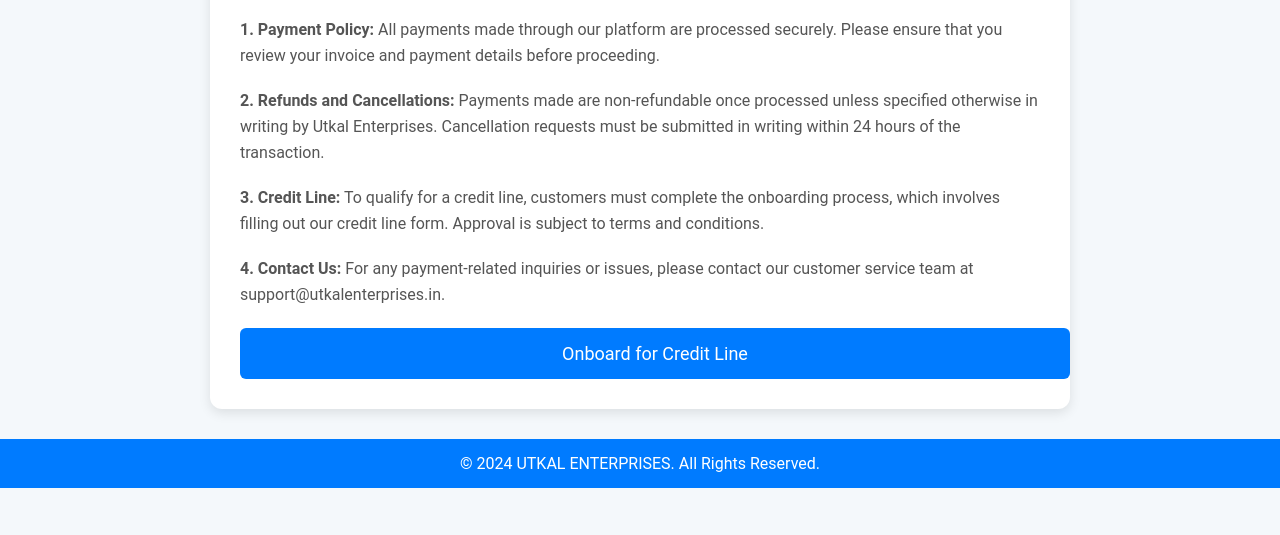
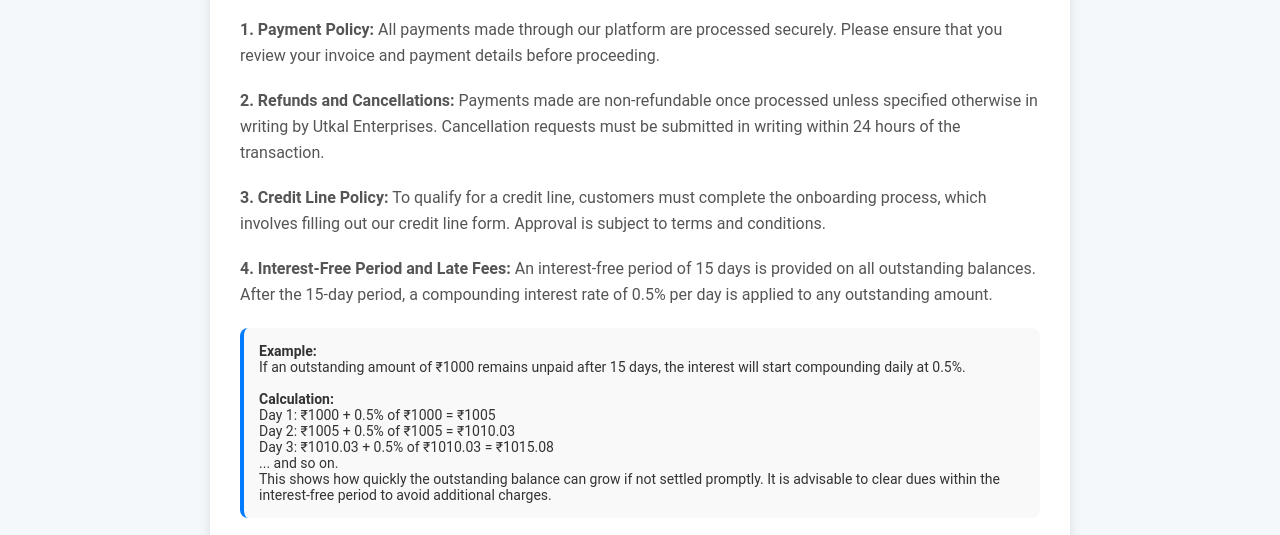
Before and after one commit to utkalenterprises/payment, a plain HTML site: page terms.html in a window 1280 px wide. Shown: the part 258-793 px from the top of the page. Drawn offline with Linux system fonts and the light colour scheme.

Commit message:
Update terms.html
adding exammple

```diff
--- a/terms.html
+++ b/terms.html
@@ -56,6 +56,15 @@
             color: #555;
         }
 
+        .example {
+            background-color: #f9f9f9;
+            padding: 15px;
+            border-left: 4px solid #007bff;
+            border-radius: 8px;
+            margin-bottom: 20px;
+            font-size: 14px;
+        }
+
         /* Button styling */
         .button {
             display: block;
@@ -106,10 +115,25 @@
             <strong>2. Refunds and Cancellations:</strong> Payments made are non-refundable once processed unless specified otherwise in writing by Utkal Enterprises. Cancellation requests must be submitted in writing within 24 hours of the transaction.
         </p>
         <p>
-            <strong>3. Credit Line:</strong> To qualify for a credit line, customers must complete the onboarding process, which involves filling out our credit line form. Approval is subject to terms and conditions.
+            <strong>3. Credit Line Policy:</strong> To qualify for a credit line, customers must complete the onboarding process, which involves filling out our credit line form. Approval is subject to terms and conditions.
         </p>
         <p>
-            <strong>4. Contact Us:</strong> For any payment-related inquiries or issues, please contact our customer service team at support@utkalenterprises.in.
+            <strong>4. Interest-Free Period and Late Fees:</strong> An interest-free period of 15 days is provided on all outstanding balances. After the 15-day period, a compounding interest rate of 0.5% per day is applied to any outstanding amount.
+        </p>
+
+        <div class="example">
+            <strong>Example:</strong><br>
+            If an outstanding amount of ₹1000 remains unpaid after 15 days, the interest will start compounding daily at 0.5%.<br><br>
+            <strong>Calculation:</strong><br>
+            Day 1: ₹1000 + 0.5% of ₹1000 = ₹1005<br>
+            Day 2: ₹1005 + 0.5% of ₹1005 = ₹1010.03<br>
+            Day 3: ₹1010.03 + 0.5% of ₹1010.03 = ₹1015.08<br>
+            ... and so on.<br>
+            This shows how quickly the outstanding balance can grow if not settled promptly. It is advisable to clear dues within the interest-free period to avoid additional charges.
+        </div>
+
+        <p>
+            <strong>5. Contact Us:</strong> For any payment-related inquiries or issues, please contact our customer service team at support@utkalenterprises.in.
         </p>
 
         <!-- Button to Google Form -->
```
